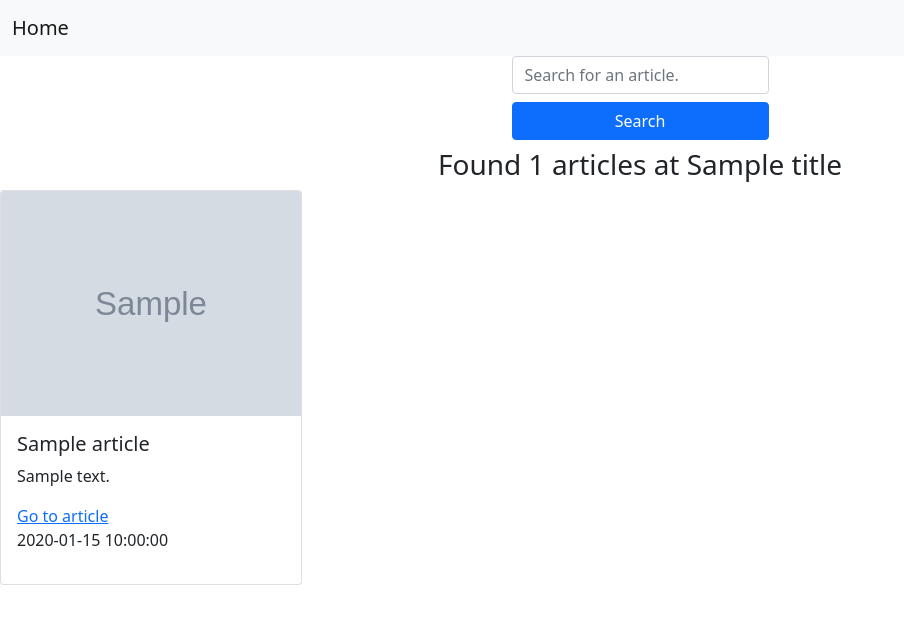
After one commit to KellyKiiru/news-api, a Flask app: template app/templates/source.html in a window 1280 px wide. The commit adds this page. Shown: the top 624 px of the page, without its empty margins (0-904 px from the left). Run offline with Flask 2, Linux system fonts and the light colour scheme; the template is opened without the code that fills it: most values are stand-ins (such as "Sample title", 1, 10 or a date in 2020); grey boxes marked "Sample" are stand-in pictures; some libraries are stand-ins or nearby versions.

Commit message:
modify navbar; add source.html to display news articles; add function to get article by source;define route to display source.html

```diff
--- a/app/templates/index.html
+++ b/app/templates/index.html
@@ -28,6 +28,7 @@
                             <p class="card-text">{{article.description|truncate(150)}}
                                 <a href="{{article.url}}" class="read-article">read article</a>
                             </p>
+                            <p>{{article.publishedAt}}</p>
                         </div>
                     </div>
                 </div>
--- a/app/templates/navbar.html
+++ b/app/templates/navbar.html
@@ -1,23 +1,17 @@
 <nav class="navbar navbar-expand-lg navbar-light bg-light">
     <div class="container-fluid">
-      <a class="navbar-brand" href="#">Navbar</a>
+      <a class="navbar-brand" href="/">Home</a>
       <button class="navbar-toggler" type="button" data-bs-toggle="collapse" data-bs-target="#navbarNav" aria-controls="navbarNav" aria-expanded="false" aria-label="Toggle navigation">
         <span class="navbar-toggler-icon"></span>
       </button>
       <div class="collapse navbar-collapse" id="navbarNav">
         <ul class="navbar-nav">
-          <li class="nav-item">
-            <a class="nav-link active" aria-current="page" href="#">Home</a>
+          <!--<li class="nav-item">
+            <a class="nav-link active" aria-current="page" href="/app/templates/found.html">Find</a>
           </li>
           <li class="nav-item">
-            <a class="nav-link" href="#">Features</a>
-          </li>
-          <li class="nav-item">
-            <a class="nav-link" href="#">Pricing</a>
-          </li>
-          <li class="nav-item">
-            <a class="nav-link">Auto</a>
-          </li>
+            <a class="nav-link" href="/app/templates/source.html">Other Sources</a>
+          </li>-->
         </ul>
       </div>
     </div>
--- /dev/null
+++ b/app/templates/source.html
@@ -0,0 +1,26 @@
+{% extends 'base.html' %}
+
+{% block content %}
+{% block form %}
+    {% include 'form.html' %}
+{% endblock %}
+<div class="display-source-articles">
+    <h3 class="main-heading-search text-center">Found {{article_display|count}} articles at <span
+        class="title-heading-search">{{title}}</span></h3>
+    <div class="row">
+        {% for article in article_display %}
+        <div class="col-md-4 col-xl-3 col-sm-6">
+            <div class="card">
+                <img class="card-img-top" src="{{article.urlToImage}}" alt="Card image cap">
+                <div class="card-body">
+                    <h5 class="card-title">{{article.title}}</h5>
+                    <p class="card-text">{{article.description|truncate(100)}}</p>
+                    <a href="{{article.url}}" class="read-article">Go to article</a>
+                    <p> {{source.publishedAt}} </p>
+                </div>
+            </div>
+        </div>
+        {% endfor %}
+    </div>
+</div>
+{% endblock %}
```
Also changed, not shown: app/main/views.py (+8 -0 lines), app/request.py (+13 -0 lines).
